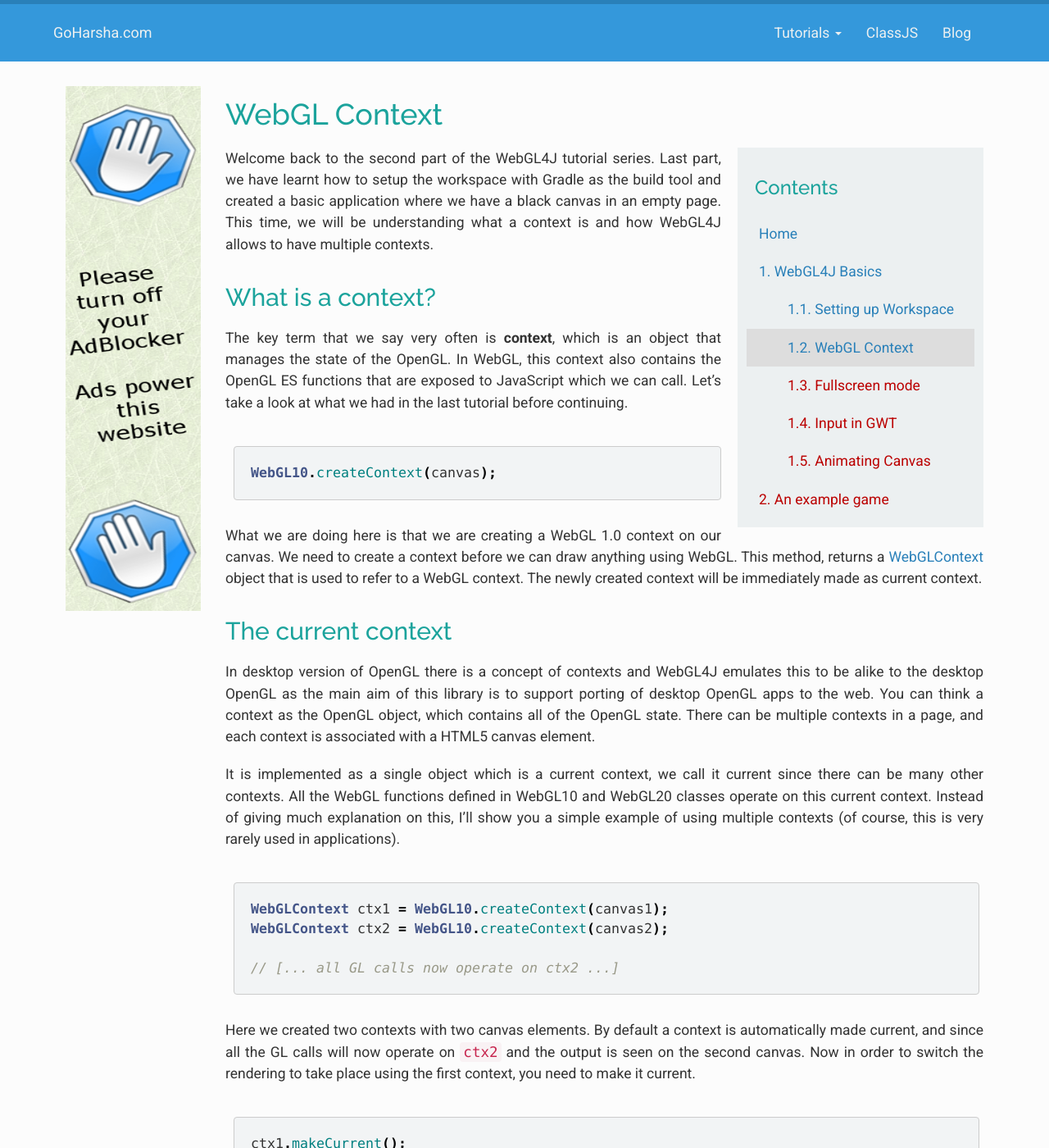
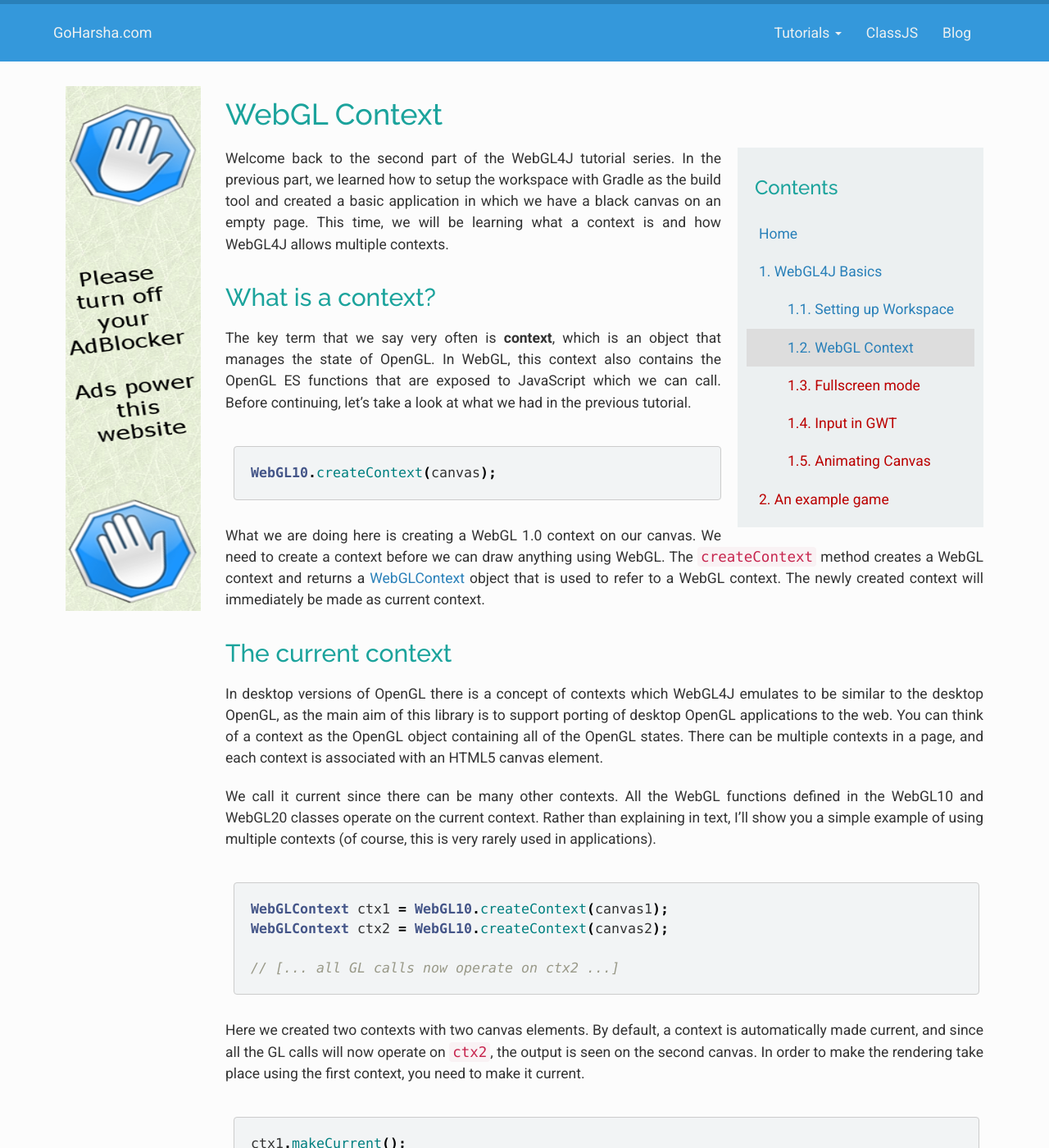
Before and after one commit to sriharshachilakapati/sriharshachilakapati.github.io, a Jekyll site: the page built from webgl4j-tutorial-series/1-webgl4j/1-2-webgl-context.md, in a window 1280 px wide and 1400 px high. Shown: the whole window at 82% size. Built offline with Jekyll 4.4.1, drawn with Linux system fonts in a browser that asks for light colours; nearby versions of some CDN libraries; comment, search, counter and statistics services are not loaded; some of the changed text lies outside the part shown.

Commit message:
Fixed grammatical errors in the WebGL Context tutorial

```diff
--- a/webgl4j-tutorial-series/1-webgl4j/1-2-webgl-context.md
+++ b/webgl4j-tutorial-series/1-webgl4j/1-2-webgl-context.md
@@ -5,23 +5,23 @@ section: 1
 permalink: /webgl4j-tutorial-series/webgl-context/
 ---
 
-Welcome back to the second part of the WebGL4J tutorial series. Last part, we have learnt how to setup the workspace with Gradle as the build tool and created a basic application where we have a black canvas in an empty page. This time, we will be understanding what a context is and how WebGL4J allows to have multiple contexts.
+Welcome back to the second part of the WebGL4J tutorial series. In the previous part, we learned how to setup the workspace with Gradle as the build tool and created a basic application in which we have a black canvas on an empty page. This time, we will be learning what a context is and how WebGL4J allows multiple contexts.
 
 ## What is a context?
 
-The key term that we say very often is **context**, which is an object that manages the state of the OpenGL. In WebGL, this context also contains the OpenGL ES functions that are exposed to JavaScript which we can call. Let's take a look at what we had in the last tutorial before continuing.
+The key term that we say very often is **context**, which is an object that manages the state of OpenGL. In WebGL, this context also contains the OpenGL ES functions that are exposed to JavaScript which we can call. Before continuing, let's take a look at what we had in the previous tutorial.
 
 ~~~java
 WebGL10.createContext(canvas);
 ~~~
 
-What we are doing here is that we are creating a WebGL 1.0 context on our canvas. We need to create a context before we can draw anything using WebGL. This method, returns a [WebGLContext](http://webgl4j.goharsha.com/?com/shc/webgl4j/client/WebGLContext.html) object that is used to refer to a WebGL context. The newly created context will be immediately made as current context.
+What we are doing here is creating a WebGL 1.0 context on our canvas. We need to create a context before we can draw anything using WebGL. The `createContext` method creates a WebGL context and returns a [WebGLContext](http://webgl4j.goharsha.com/?com/shc/webgl4j/client/WebGLContext.html) object that is used to refer to a WebGL context. The newly created context will immediately be made as current context.
 
 ## The current context
 
-In desktop version of OpenGL there is a concept of contexts and WebGL4J emulates this to be alike to the desktop OpenGL as the main aim of this library is to support porting of desktop OpenGL apps to the web. You can think a context as the OpenGL object, which contains all of the OpenGL state. There can be multiple contexts in a page, and each context is associated with a HTML5 canvas element.
+In desktop versions of OpenGL there is a concept of contexts which WebGL4J emulates to be similar to the desktop OpenGL, as the main aim of this library is to support porting of desktop OpenGL applications to the web. You can think of a context as the OpenGL object containing all of the OpenGL states. There can be multiple contexts in a page, and each context is associated with an HTML5 canvas element.
 
-It is implemented as a single object which is a current context, we call it current since there can be many other contexts. All the WebGL functions defined in WebGL10 and WebGL20 classes operate on this current context. Instead of giving much explanation on this, I'll show you a simple example of using multiple contexts (of course, this is very rarely used in applications).
+We call it current since there can be many other contexts. All the WebGL functions defined in the WebGL10 and WebGL20 classes operate on the current context. Rather than explaining in text, I'll show you a simple example of using multiple contexts (of course, this is very rarely used in applications).
 
 ~~~java
 WebGLContext ctx1 = WebGL10.createContext(canvas1);
@@ -30,7 +30,7 @@ WebGLContext ctx2 = WebGL10.createContext(canvas2);
 // [... all GL calls now operate on ctx2 ...]
 ~~~
 
-Here we created two contexts with two canvas elements. By default a context is automatically made current, and since all the GL calls will now operate on `ctx2` and the output is seen on the second canvas. Now in order to switch the rendering to take place using the first context, you need to make it current.
+Here we created two contexts with two canvas elements. By default, a context is automatically made current, and since all the GL calls will now operate on `ctx2`,  the output is seen on the second canvas. In order to make the rendering take place using the first context, you need to make it current.
 
 ~~~java
 ctx1.makeCurrent();
@@ -38,11 +38,11 @@ ctx1.makeCurrent();
 // [... all GL calls now operate on ctx1 ...]
 ~~~
 
-WebGL4J also exports the active context object to the 'window' in the host page, so it is helpful to do the debugging if needed. The `gl` object is the `WebGLRenderingContext` type, and then `glv` says the version of the active context, as a float. These two are contained in a `ctx` object in the window. This is how contexts operate.
+WebGL4J also exports the active context object to the 'window' variable in the host page, which is helpful when debugging. The `gl` object is of the `WebGLRenderingContext` type, and `glv`is a float containing the version of the active context. These two are contained in a `ctx` object in the window variable.
 
 ## Context Attributes
 
-WebGL allows some attributes to be specified before creating the context, and also query the attributes back on any context. See the documentation of  [WebGLContext.Attributes](http://webgl4j.goharsha.com/index.html?com/shc/webgl4j/client/WebGLContext.Attributes.html) class to see what options are available. The following example shows the creation of a context with a stencil buffer attached to it.
+WebGL allows some attributes to be specified before creating the context, as well as retrieving the attributes from any context. See the documentation on the  [WebGLContext.Attributes](http://webgl4j.goharsha.com/index.html?com/shc/webgl4j/client/WebGLContext.Attributes.html) class to see what options are available. The following example shows the creation of a context with a stencil buffer attached to it.
 
 ~~~java
 WebGLContext.Attributes attrib = WebGLContext.Attributes.create();
@@ -52,7 +52,7 @@ attrib.setStencil(true);
 WebGLContext ctx = WebGL10.createContext(canvas, attrib);
 ~~~
 
-Even though you can request the attributes on a canvas, there is no guarantee that the WebGL implementation will grant you all the attributes on a context, so you should be checking the attributes after the creation of the context. To check that, we can use the following code.
+Even though you can request the attributes on a canvas, there is no guarantee that the WebGL implementation will grant you all of them. Therefore you should be checking the attributes after the creation of the context. To do this, we can use the following code.
 
 ~~~java
 if (ctx.getAttributes().getStencil())
@@ -61,8 +61,8 @@ else
     // Failed!! :(
 ~~~
 
-The attributes only fail to be set if there is a low end hardware (such as mobiles) or lack of graphics drivers on the device, which is very rare to occur. Apart from this, there is one more feature that WebGL4J provides through WebGL contexts, the full screen mode. However, let's keep that for another tutorial.
+The attributes only fail to be set if the hardware is low end (such as mobiles) or lack of graphics drivers on the device, which is very rare to occur. Apart from this, there is one more feature that WebGL4J provides through WebGL contexts: the fullscreen mode. However, let's keep that for another tutorial.
 
 ## Source code
 
-There is no source code attached with this tutorial, since all it does is explaining how the contexts work. No source code from the previous tutorial is modified.
+There is no source code attached to this tutorial, since all it does is explain how the contexts work. No source code from the previous tutorial is modified.
```
